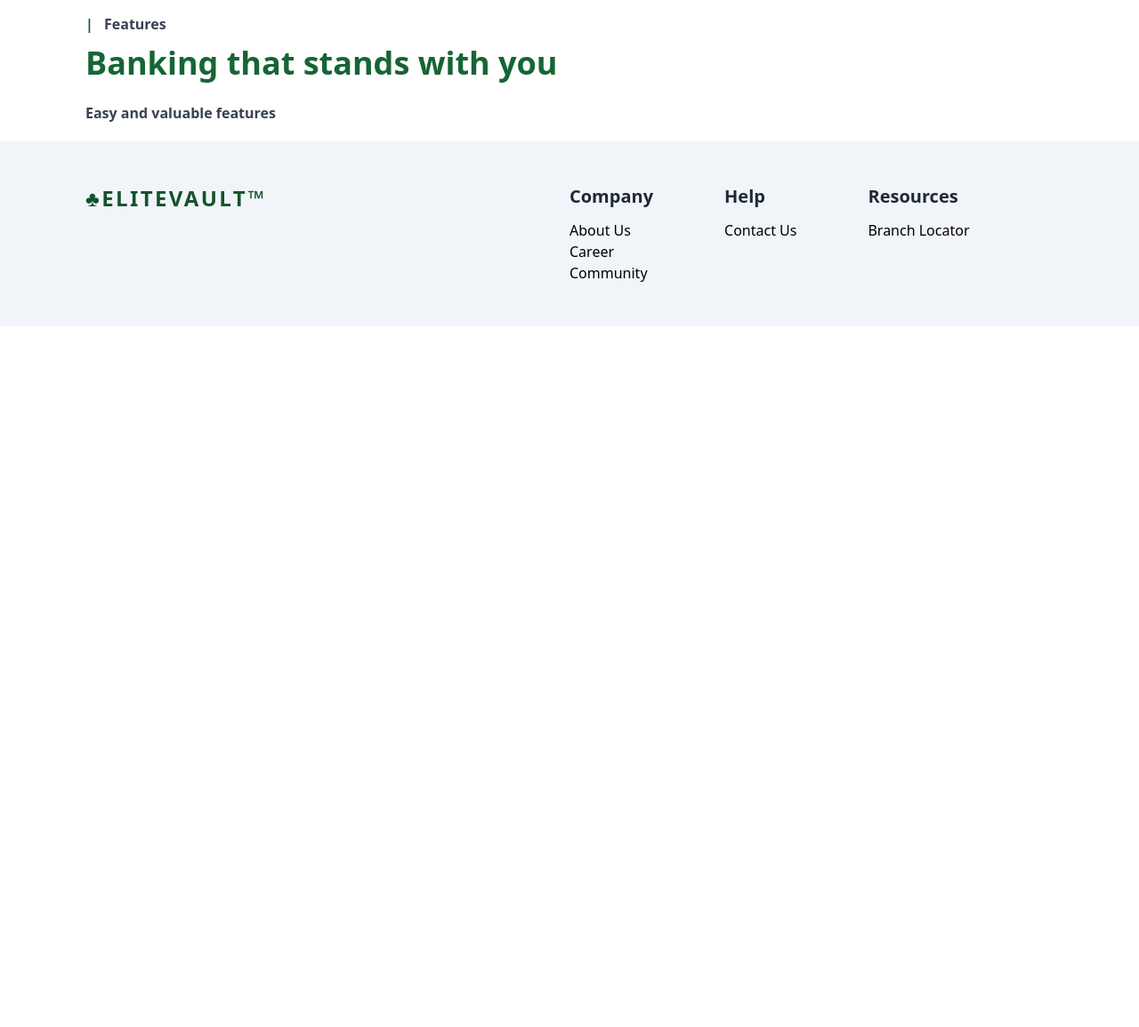
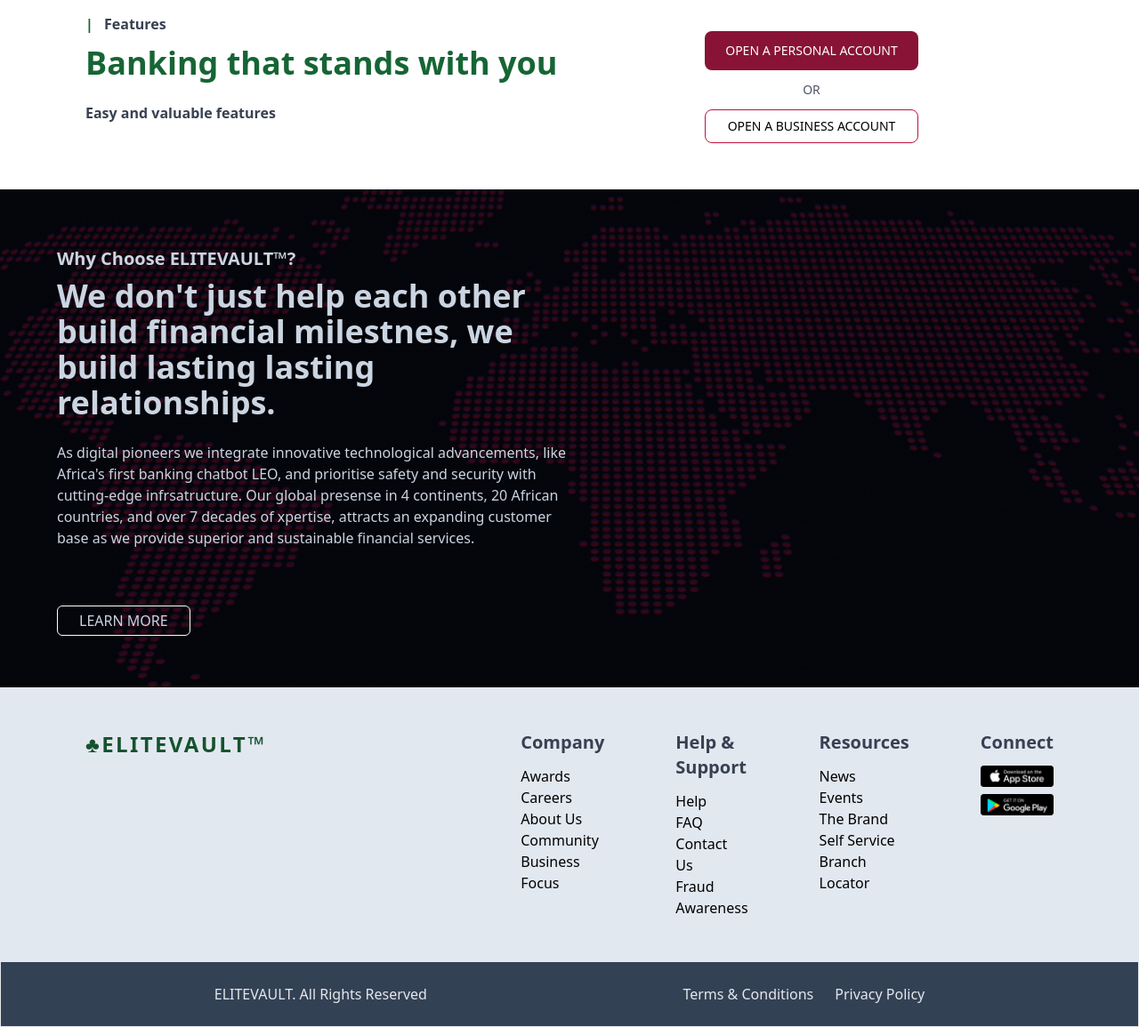
Before and after one commit to drdrey225/EliteVault, a plain HTML site: page index.html in a window 1280 px wide. Shown: the part 877-2032 px from the top of the page at 89% size. Before the commit the page ends 1244 px from the top, so only its background shows below. Drawn offline with nearby package versions, Linux system fonts and the light colour scheme.

Commit message:
new commit

```diff
--- a/index.html
+++ b/index.html
@@ -6,6 +6,7 @@
   <script src="https://cdn.tailwindcss.com"></script>
   <script src="https://cdn.jsdelivr.net/gh/alpinejs/alpine@v2.x.x/dist/alpine.min.js" defer></script>
   <link rel="stylesheet" href="style.css">
+  <link href="https://unpkg.com/aos@2.3.1/dist/aos.css" rel="stylesheet">
 </head>
 <body>
    <!-- <div class="w-full text-gray-700 bg-white dark-mode:text-gray-200 dark-mode:bg-gray-800 shadow mb-11" style="position: fixed; top: 0;">
@@ -71,7 +72,7 @@
       </div>
    </div> -->
 
-   <div style="position: fixed; top: 0;" class="w-full shadow-lg">
+   <div style="position: fixed; top: 0; z-index: 1;" class="w-full shadow-lg">
       <nav x-data="{ open: false }" @keydown.window.escape="open = false" class="bg-white">
          <div class="container px-6 mx-auto lg:px-8">
             <div class="flex items-center justify-between h-16">
@@ -128,10 +129,10 @@
                            </div>
                         </div>
 
-                        <button onclick="loginPage()" class="border-solid border border-orange-700 text-black w-24 py-1 rounded-md hover:bg-orange-800 hover:text-white mx-3 transition transform  delay-150 duration-500">
+                        <button onclick="loginPage()" class="border-solid border border-rose-700 text-black w-24 py-1 rounded-md hover:bg-rose-900 hover:text-white mx-3 transition transform delay-150 duration-500">
                            Login
                         </button>
-                        <button onclick="createAcct()" class="border-solid border border-orange-700 bg-orange-700 text-white w-36 py-1 rounded-md hover:bg-orange-800 hover:text-white mx-3 transition transform  delay-150 duration-500">
+                        <button onclick="createAcct()" class="border-solid border border-rose-900 bg-rose-900 text-white w-36 py-1 rounded-md hover:bg-rose-800 hover:text-white mx-3 transition transform  delay-150 duration-500">
                            Open Account
                         </button>
                      </div>
@@ -220,10 +221,10 @@
                   <!-- <button onclick="loginPage()" class="bg-orange-700 text-white w-28 py-1 mt-4 rounded-md hover:bg-orange-800 mx-3 transition hover:-translate-y-1 transform delay-150 duration-500">
                      Login
                   </button> -->
-                  <button onclick="loginPage()" class="mt-8 mb-6 border-solid border border-orange-700 text-black w-24 py-1 rounded-md hover:bg-orange-800 hover:text-white mx-3 transition hover:-translate-y-1 transform delay-150 duration-500">
+                  <button onclick="loginPage()" class="mt-8 mb-6 border-solid border border-rose-700 text-black w-24 py-1 rounded-md hover:bg-rose-900 hover:text-white mx-3 transition hover:-translate-y-1 transform delay-150 duration-500">
                      Login
                   </button>
-                  <button onclick="createAcct()" class="border-solid border border-orange-700 bg-orange-700 text-white w-36 py-1 rounded-md hover:bg-orange-800 hover:text-white mx-3 transition hover:-translate-y-1 transform delay-150 duration-500">
+                  <button onclick="createAcct()" class="border-solid border border-rose-700 bg-rose-900 text-white w-36 py-1 rounded-md hover:bg-rose-800 hover:text-white mx-3 transition hover:-translate-y-1 transform delay-150 duration-500">
                      Open Account
                   </button>
                   <!-- <a href="#" class="flex flex-row items-center px-3 py-2 mt-1 text-base font-medium text-gray-300 rounded-md hover:text-white hover:bg-gray-700 focus:outline-none focus:text-white focus:bg-gray-700">
@@ -270,24 +271,24 @@
 
 
    <main class="flex flex-col md:flex-row mt-16 md:mt-2">
-      <div class="w-full md:p-32 px-10 py-3">
+      <div class="w-full md:p-32 px-10 py-3"  data-aos="fade-right">
          <h1 class="font-bold md:text-4xl text-2xl mb-8">
             You're made of keeping <br>things in check. So are <br> we.
          </h1>
          <p class="mb-8 font-semibold">
             Comparing your checking account options has never <br> been so easy.
          </p>
-         <button onclick="startHere()" class="bg-orange-700 text-white md:w-44 w-32 rounded-md py-2 hover:bg-orange-800 transition linear delay-150 hover:-translate-y-1 hover:scale-100  duration-500">Start Here</button>
+         <button onclick="startHere()" class="bg-rose-900 text-white md:w-44 w-32 rounded-md py-2 hover:bg-rose-800 transition linear delay-150 hover:-translate-y-1 hover:scale-100  duration-500">Start Here</button>
       </div>
 
       <div class="w-full">
-         <img src="Credit card-pana.png" alt="icon" class="w-full md:w-10/12">
+         <img src="img/Credit card-pana.png" alt="icon" class="w-full md:w-10/12" data-aos="fade-left">
       </div>
    </main>
 
    <div class="flex flex-col md:flex-row bg-slate-100 px-5 md:px-11">
-      <div class="w-full p-5 md:px-1 grid">
-         <img src="featureSingleComponent_976x550_.jpg" alt="" class="w-full md:w-10/12 justify-self-center rounded-lg shadow-lg">
+      <div class="w-full p-5 md:px-1 grid" data-aos="fade-down-right">
+         <img src="img/featureSingleComponent_976x550_.jpg" alt="" class="w-full md:w-10/12 justify-self-center rounded-lg shadow-lg">
       </div>
       <div class="w-full p-8">
          <p>
@@ -299,7 +300,7 @@
          <p class="font-semibold pb-4">
             Financial solutions for your stage of life and beyond
          </p>
-         <div class="flex flex-wrap md:gap-10 gap-7">
+         <div class="flex flex-wrap md:gap-10 gap-7" data-aos="zoom-in-left">
             <div class="border border-green-500 shadow-lg hover:shadow-xl bg-slate-200 text-center px-10 py-3 md:w-56 w-44 rounded-lg hover:underline transition linear delay-150 hover:-translate-y-1 hover:scale-95 duration-500">
                <a href="#">Checking</a>
             </div>
@@ -315,7 +316,8 @@
          </div>
       </div>
    </div>
-   <div class="px-12 py-2 md:px-24 md:py-5">
+   <div class="px-12 py-2 md:px-24 md:py-5 flex md:flex-row flex-col" >
+      <div class="w-full md:mb-0 mb-3" data-aos="fade-right" data-aos-offset="300" data-aos-easing="ease-in-sine">
          <p class="py-3 font-semibold text-gray-700">
             <span class="font-bold text-green-800 mr-2">|</span> Features
          </p>
@@ -326,38 +328,84 @@
             Easy and valuable features
          </p>
       </div>
+      <div class="w-full text-center py-8" data-aos="fade-left" data-aos-offset="300" data-aos-easing="ease-in-sine">
+         <button class="mb-3 bg-rose-900 text-white text-sm w-60 rounded-lg py-3 hover:bg-rose-800 transition linear delay-150 hover:-translate-y-1 hover:scale-100  duration-500">OPEN A PERSONAL ACCOUNT</button>
+         <P class="text-sm text-gray-600 mb-3">OR</P>
+         <button class="border-solid border border-rose-700 text-sm text-black w-60 py-2 rounded-lg mx-3 transition hover:-translate-y-1 transform  delay-150 duration-500">OPEN A BUSINESS ACCOUNT</button>
+      </div>
+   </div>
+
+   <div class="mapbg md:p-16 p-6">
+      <div class=" md:w-6/12" data-aos="fade-up" data-aos-duration="3000">
+         <h2 class="text-slate-300 font-semibold md:text-xl mb-2 mt-4 md:mt-0">
+            Why Choose ELITEVAULT&#8482;?
+         </h2>
+         <p class="text-slate-300 md:text-4xl text-2xl font-semibold mb-6">
+            We don't just help each other build financial milestnes, we build lasting lasting relationships.
+         </p>
+         <p class="text-slate-300">
+            As digital pioneers we integrate innovative technological advancements, like Africa's first banking chatbot LEO, and prioritise safety and security with cutting-edge infrsatructure. Our global presense in 4 continents, 20 African countries, and over 7 decades of xpertise, attracts an expanding customer base as we provide superior and sustainable financial services.
+         </p>
+         <button class="text-slate-300 border border-white px-6 py-1 rounded-md mt-16 hover:bg-rose-900 transition duration-500 delay-150">LEARN MORE</button>
+      </div>
+
+   </div>
 
    <footer class="bg-slate-100">
-      <div class="flex flex-col md:flex-row px-24 py-12">
-         <div class="md:w-full mb-4 md:mb-0 text-center md:text-left">
+      <div class="flex flex-col md:flex-row px-24 py-12 bg-slate-200">
+         <div class="md:w-full mb-4 md:mb-0 text-center md:text-left" data-aos="fade-up" data-aos-anchor-placement="bottom-bottom">
             <a href="#" class="text-2xl font-bold tracking-widest text-green-900 uppercase rounded-lg dark-mode:text-white focus:outline-none focus:shadow-outline">&#9827;EliteVault&#8482;</a>
          </div>
-         <di class="flex flex-col md:flex-row md:gap-20 gap-10 w-full text-center md:text-left">
+
+         <di class="flex flex-col md:flex-row md:gap-20 gap-10 w-full text-center md:text-left" data-aos="fade-up">
             <div class="flex flex-col">
-               <h1 class="font-bold text-xl text-gray-800 mb-3">Company</h1>
-               <a href="#">About Us</a>
-               <a href="#">Career</a>
-               <a href="#">Community</a>
+               <h1 class="font-bold text-xl text-gray-700 mb-3">Company</h1>
+               <a href="#" class="hover:text-rose-800">Awards</a>
+               <a href="#" class="hover:text-rose-800">Careers</a>
+               <a href="#" class="hover:text-rose-800">About Us</a>
+               <a href="#" class="hover:text-rose-800">Community</a>
+               <a href="#" class="hover:text-rose-800">Business Focus</a>
             </div>
-            <div>
-               <h1 class="font-bold text-xl text-gray-800 mb-3">Help</h1>
-               <a href="#">Contact Us</a>
+            <div class="flex flex-col">
+               <h1 class="font-bold text-xl text-gray-700 mb-3 ">Help & Support</h1>
+               <a href="#" class="hover:text-rose-800">Help</a>
+               <a href="#" class="hover:text-rose-800">FAQ</a>
+               <a href="#" class="hover:text-rose-800">Contact Us</a>
+               <a href="#" class="hover:text-rose-800">Fraud Awareness</a>
             </div>
-            <div>
-               <h1 class="font-bold text-xl text-gray-800 mb-3">Resources</h1>
-               <a href="#">Branch Locator</a>
+            <div class="flex flex-col">
+               <h1 class="font-bold text-xl text-gray-700 mb-3">Resources</h1>
+               <a href="#" class="hover:text-rose-800">News</a>
+               <a href="#" class="hover:text-rose-800">Events</a>
+               <a href="#" class="hover:text-rose-800">The Brand</a>
+               <a href="#" class="hover:text-rose-800">Self Service</a>
+               <a href="#" class="hover:text-rose-800">Branch Locator</a>
+            </div>
+            <div class="">
+               <h1 class="font-bold text-xl text-gray-700 mb-3">Connect</h1>
+               <div class="">
+                  <img src="img/appStoreBlack.7e1b6fd2.png" alt="apple" width="100px" class="mb-2 mx-auto">
+                  <img src="img/googlePlayBlack.d41454d7.png" alt="google" width="100px" class="mx-auto">
+               </div>
+
             </div>
          </div>
       </div>
 
-
+      <div class="border bg-slate-700 flex flex-col md:flex-row md:justify-around py-6 w-full justify-center px-24">
+         <p class="text-gray-200 text-semibold text-center">
+            ELITEVAULT. All Rights Reserved
+         </p>
+         <div class="text-gray-200 flex md:flex-row flex-col md:gap-6 gap-1 mt-6 md:mt-0">
+            <a href="#" class="hover:text-rose-500 hover:underline text-center">Terms & Conditions</a>
+            <a href="#" class="hover:text-rose-500 hover:underline text-center">Privacy Policy</a>
+         </div>
+      </div>
    </footer>
 
-
-
-
-
-
-
+   <script src="https://unpkg.com/aos@2.3.1/dist/aos.js"></script>
+   <script>
+      AOS.init();
+   </script>
 </body>
 </html>
--- a/style.css
+++ b/style.css
@@ -2,3 +2,13 @@ body{
    padding: 0px;
    margin: 0px;
 }
+
+.mapbg {
+   width: 100%;
+   background-image: url(img/world-map-1024x417.png);
+   background-position: center;
+   background-size: cover;
+   height: 70vh;
+   /* margin: 0px 100px; */
+   background-color: rgb(5, 5, 12);
+}
```
Also changed, not shown: img/Credit card-pana.png (renamed from Credit card-pana.png), img/EnjoyPayments.09ecc00c.png (added), img/appStoreBlack.7e1b6fd2.png (added), img/featureSingleComponent_976x550_.jpg (renamed from featureSingleComponent_976x550_.jpg), img/googlePlayBlack.d41454d7.png (added), img/world-map-1024x417.png (added). Lines whose indentation alone changed are shown as unchanged.
